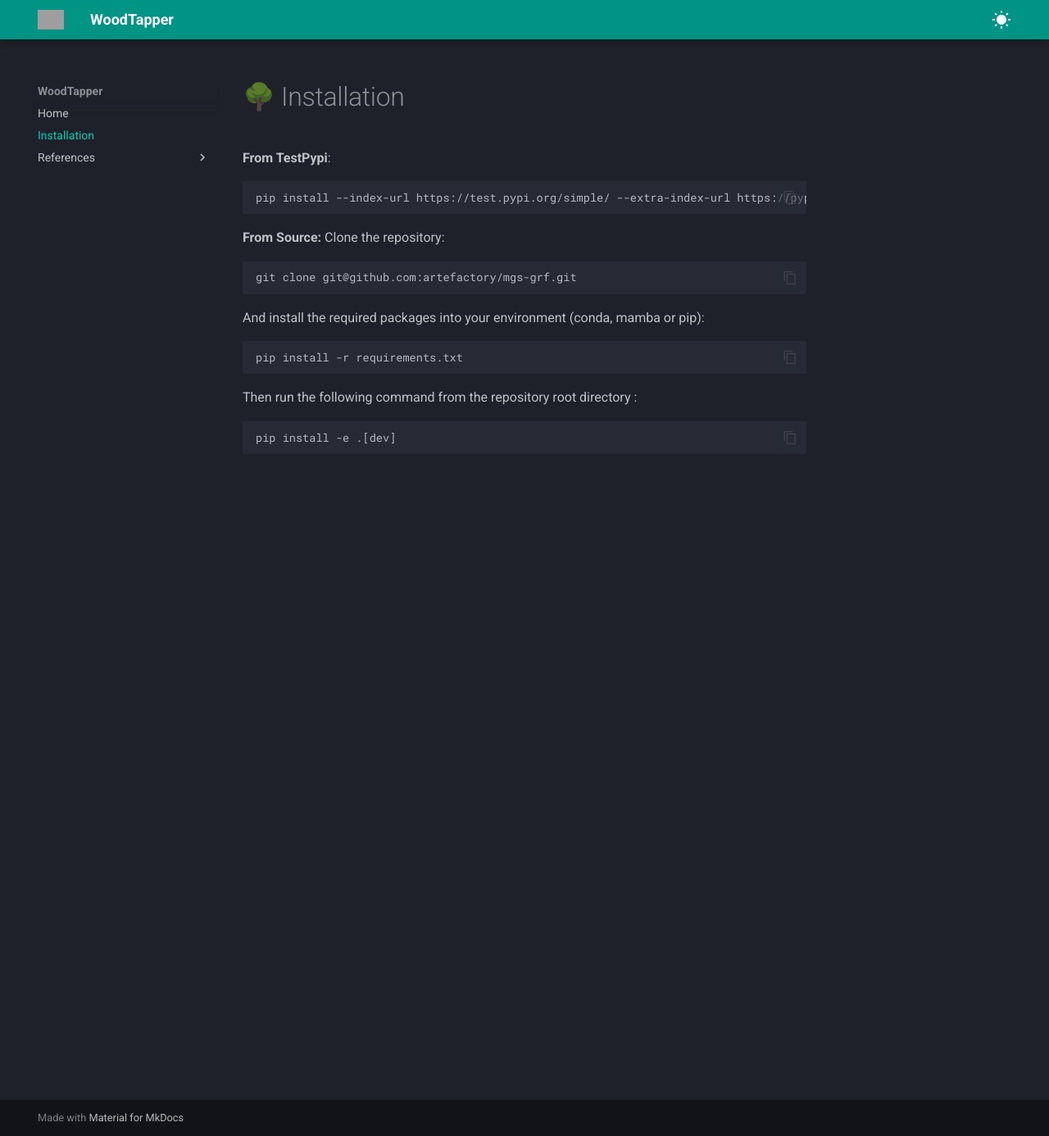
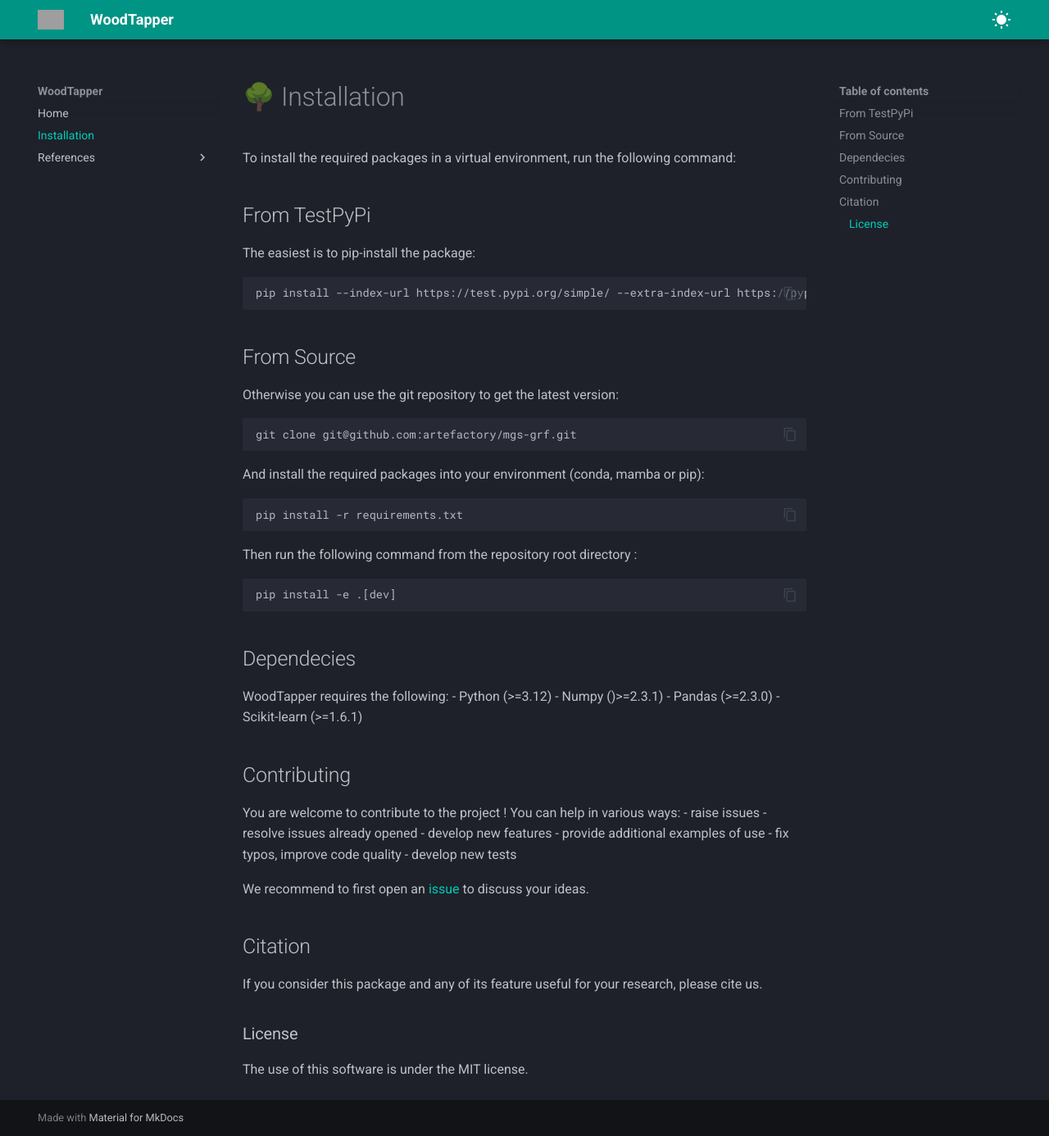
Before and after one commit to artefactory/woodtapper, an MkDocs documentation site: the page built from docs/installation.md, in a window 1280 px wide and 1386 px high. Shown: the whole window at 82% size. Built offline with MkDocs 1.6.1 and Material for MkDocs 9.7.7, drawn with Linux system fonts in a browser that asks for light colours; grey boxes are pictures that could not be loaded.

Commit message:
Adddependencies and contributiong sections

````diff
--- a/docs/installation.md
+++ b/docs/installation.md
@@ -1,22 +1,51 @@
 
 # 🌳 Installation
 
-**From TestPypi**:
+To install the required packages in a virtual environment, run the following command:
+
+## From TestPyPi
+The easiest is to pip-install the package:
 ```bash
 pip install --index-url https://test.pypi.org/simple/ --extra-index-url https://pypi.org/simple/ woodtapper
 ```
-**From Source:**
-Clone the repository:
+
+## From Source
+Otherwise you can use the git repository to get the latest version:
 ```bash
 git clone git@github.com:artefactory/mgs-grf.git
 ```
-
 And install the required packages into your environment (conda, mamba or pip):
 ```bash
 pip install -r requirements.txt
 ```
-
 Then run the following command from the repository root directory :
 ```
 pip install -e .[dev]
 ```
+
+## Dependecies
+
+WoodTapper requires the following:
+- Python (>=3.12)
+- Numpy ()>=2.3.1)
+- Pandas (>=2.3.0)
+- Scikit-learn (>=1.6.1)
+
+## Contributing
+You are welcome to contribute to the project ! You can help in various ways:
+- raise issues
+- resolve issues already opened
+- develop new features
+- provide additional examples of use
+- fix typos, improve code quality
+- develop new tests
+
+We recommend to first open an [issue](https://github.com/artefactory/woodtapper/issues) to discuss your ideas.
+
+## Citation
+
+If you consider this package and any of its feature useful for your research, please cite us.
+
+### License
+
+The use of this software is under the MIT license.
````
